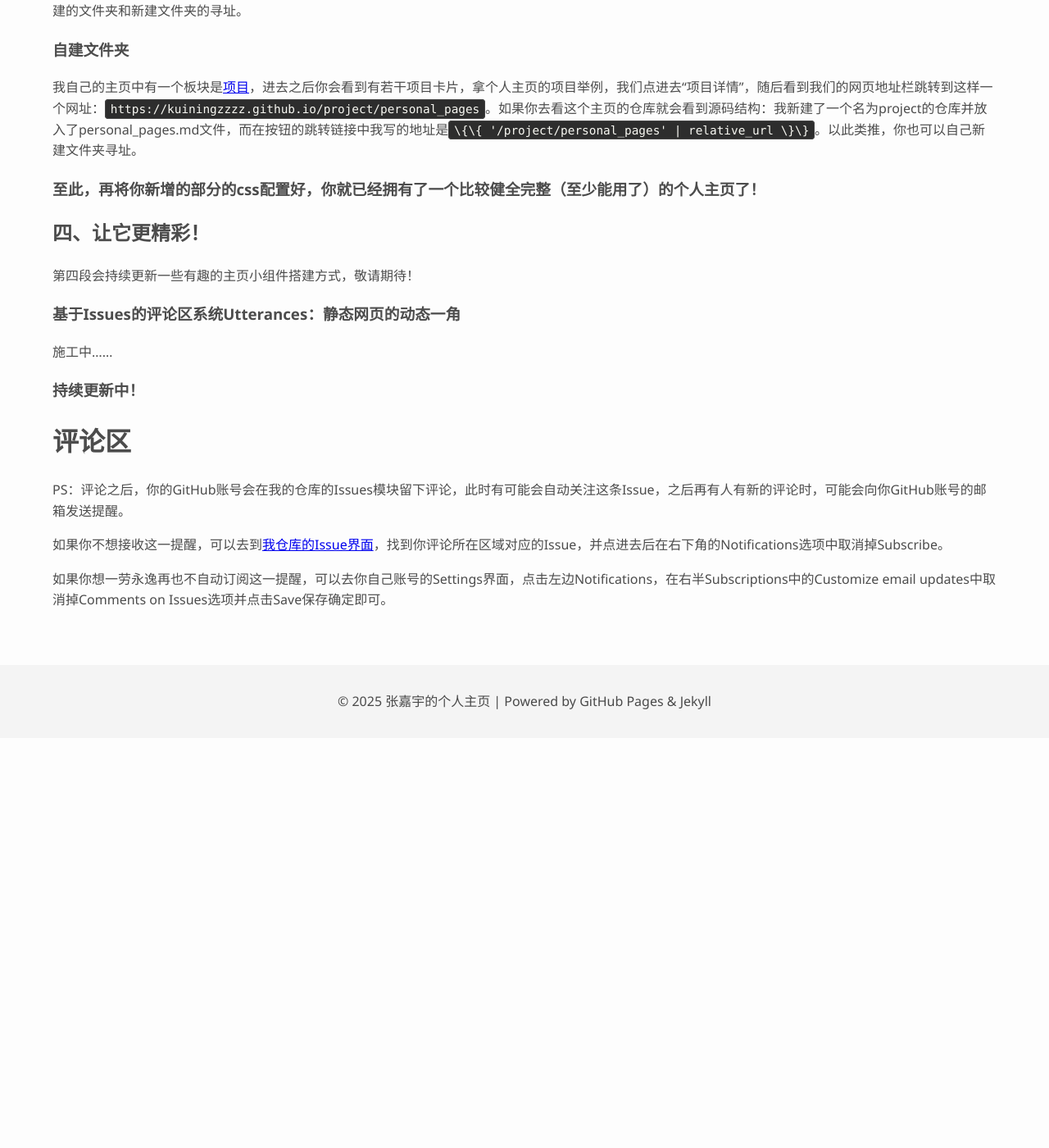
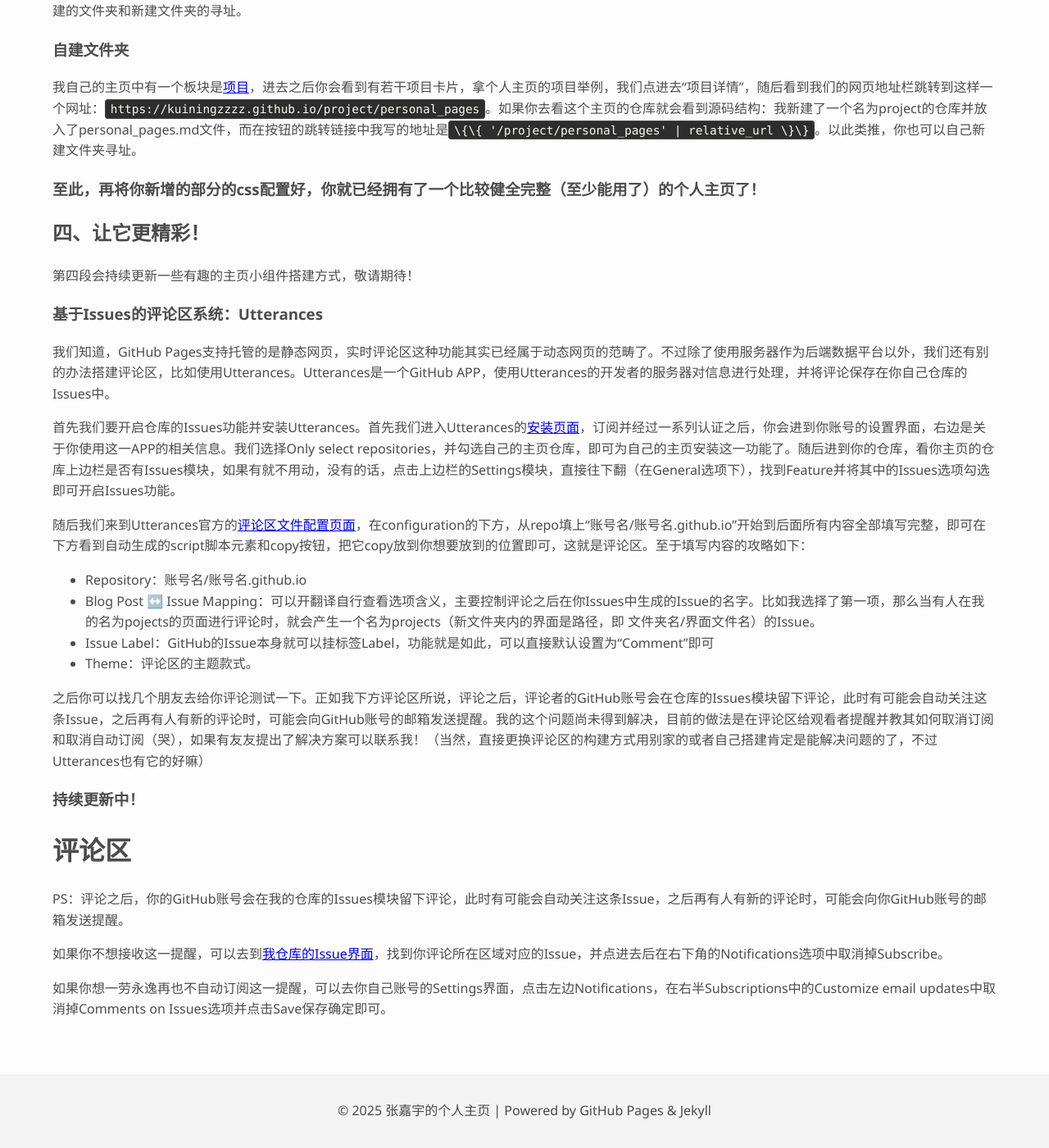
Before and after one commit to kuiningzzzz/kuiningzzzz.github.io, a Jekyll site: the page built from tutorial/github_pages.md, in a window 1280 px wide and 1400 px high, scrolled down 5045 px. Shown: the whole window at 82% size. Built offline with Jekyll 4.4.1, drawn with Linux system fonts in a browser that asks for light colours; comment, search, counter and statistics services are not loaded; before the commit the page ends 5945 px from its top, so only the background shows below that.

Commit message:
(continue)

```diff
--- a/tutorial/github_pages.md
+++ b/tutorial/github_pages.md
@@ -225,9 +225,20 @@ body {
 
 第四段会持续更新一些有趣的主页小组件搭建方式，敬请期待！
 
-### 基于Issues的评论区系统Utterances：静态网页的动态一角
+### 基于Issues的评论区系统：Utterances
 
-施工中......
+我们知道，GitHub Pages支持托管的是静态网页，实时评论区这种功能其实已经属于动态网页的范畴了。不过除了使用服务器作为后端数据平台以外，我们还有别的办法搭建评论区，比如使用Utterances。Utterances是一个GitHub APP，使用Utterances的开发者的服务器对信息进行处理，并将评论保存在你自己仓库的Issues中。
+
+首先我们要开启仓库的Issues功能并安装Utterances。首先我们进入Utterances的[安装页面](https://github.com/apps/utterances)，订阅并经过一系列认证之后，你会进到你账号的设置界面，右边是关于你使用这一APP的相关信息。我们选择Only select repositories，并勾选自己的主页仓库，即可为自己的主页安装这一功能了。随后进到你的仓库，看你主页的仓库上边栏是否有Issues模块，如果有就不用动，没有的话，点击上边栏的Settings模块，直接往下翻（在General选项下），找到Feature并将其中的Issues选项勾选即可开启Issues功能。
+
+随后我们来到Utterances官方的[评论区文件配置页面](https://utteranc.es/)，在configuration的下方，从repo填上“账号名/账号名.github.io”开始到后面所有内容全部填写完整，即可在下方看到自动生成的script脚本元素和copy按钮，把它copy放到你想要放到的位置即可，这就是评论区。至于填写内容的攻略如下：
+
+- Repository：账号名/账号名.github.io
+- Blog Post ↔️ Issue Mapping：可以开翻译自行查看选项含义，主要控制评论之后在你Issues中生成的Issue的名字。比如我选择了第一项，那么当有人在我的名为pojects的页面进行评论时，就会产生一个名为projects（新文件夹内的界面是路径，即 文件夹名/界面文件名）的Issue。
+- Issue Label：GitHub的Issue本身就可以挂标签Label，功能就是如此，可以直接默认设置为“Comment”即可
+- Theme：评论区的主题款式。
+
+之后你可以找几个朋友去给你评论测试一下。正如我下方评论区所说，评论之后，评论者的GitHub账号会在仓库的Issues模块留下评论，此时有可能会自动关注这条Issue，之后再有人有新的评论时，可能会向GitHub账号的邮箱发送提醒。我的这个问题尚未得到解决，目前的做法是在评论区给观看者提醒并教其如何取消订阅和取消自动订阅（哭），如果有友友提出了解决方案可以联系我！（当然，直接更换评论区的构建方式用别家的或者自己搭建肯定是能解决问题的了，不过Utterances也有它的好嘛）
 
 ### 持续更新中！
 
```
Also changed, not shown: tutorial/python_in_vscode.md (added, +6 -0 lines), tutorials.md (+9 -1 lines).
